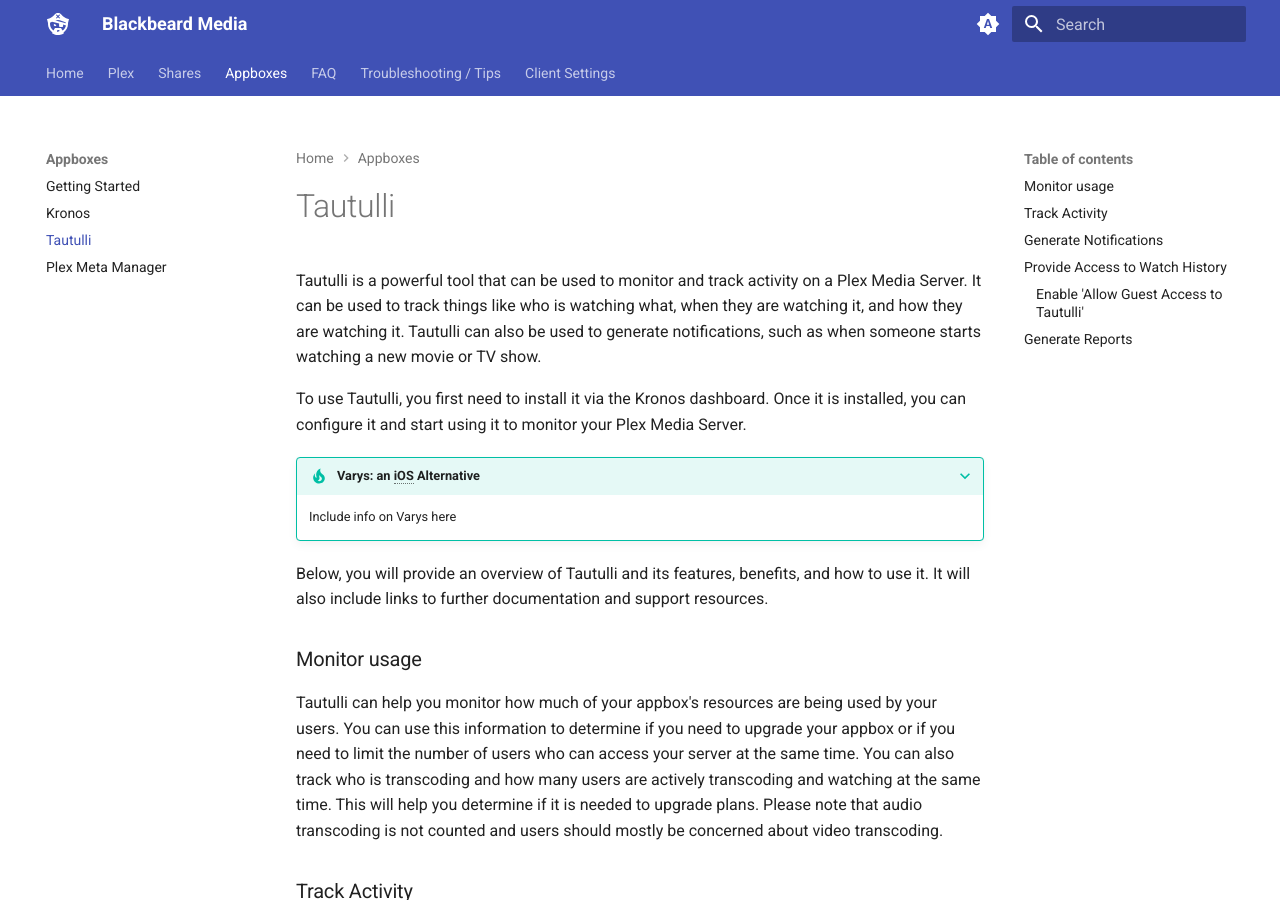
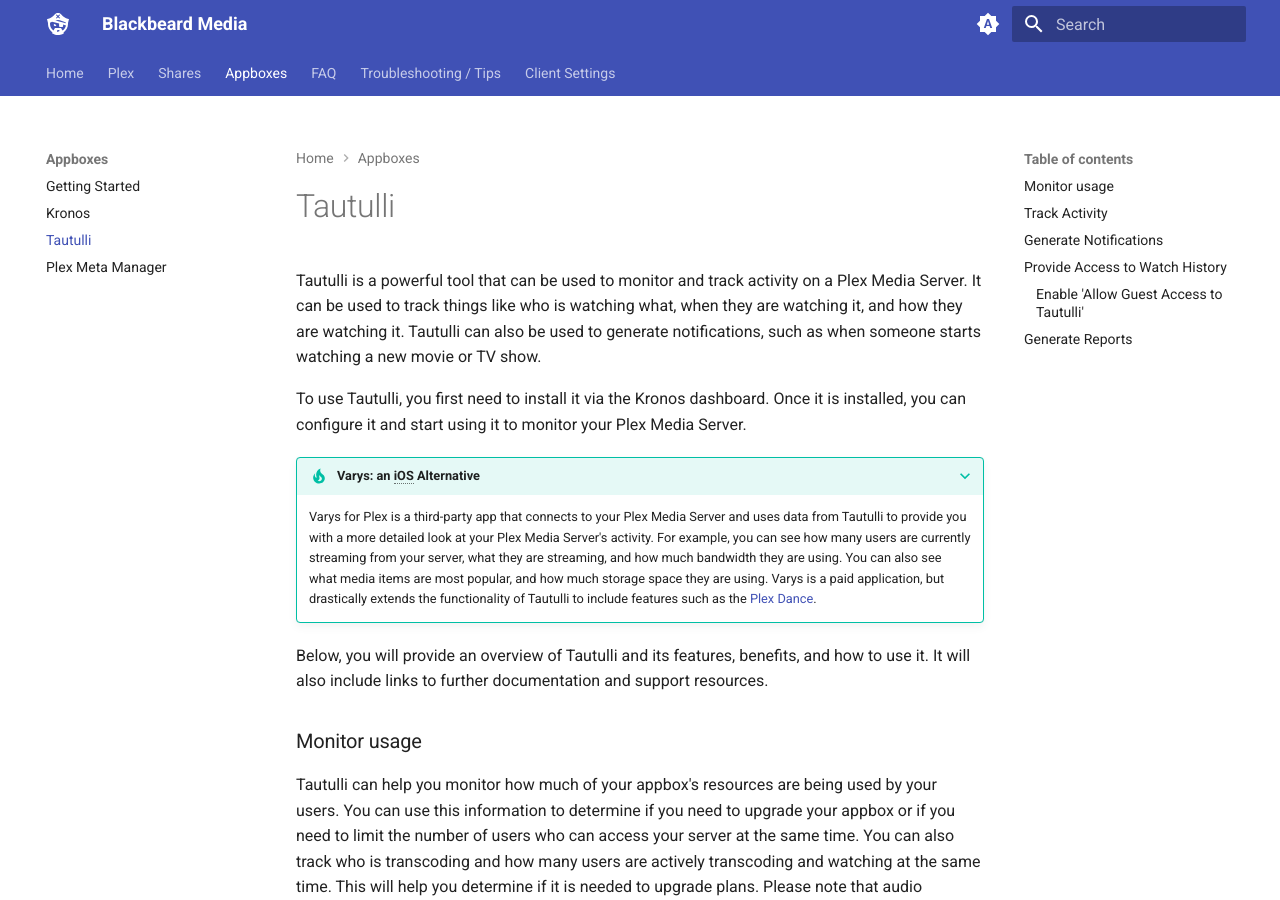
Before and after one commit to neomedia6989/docs-2, an MkDocs documentation site: the page built from docs/appboxes/tautulli.md, in a window 1280 px wide and 900 px high. Built offline with MkDocs 1.6.1 and Material for MkDocs 9.7.7, drawn with Linux system fonts in a browser that asks for light colours.

Commit message:
Update tautulli.md

```diff
--- a/docs/appboxes/tautulli.md
+++ b/docs/appboxes/tautulli.md
@@ -6,7 +6,7 @@
 
 ???+ tip "Varys: an iOS Alternative"
 
-    Include info on Varys here
+    Varys for Plex is a third-party app that connects to your Plex Media Server and uses data from Tautulli to provide you with a more detailed look at your Plex Media Server's activity. For example, you can see how many users are currently streaming from your server, what they are streaming, and how much bandwidth they are using. You can also see what media items are most popular, and how much storage space they are using. Varys is a paid application, but drastically extends the functionality of Tautulli to include features such as the [Plex Dance](https://www.plexopedia.com/plex-media-server/general/plex-dance/).
 
 Below, you will provide an overview of Tautulli and its features, benefits, and how to use it. It will also include links to further documentation and support resources.
 
```
